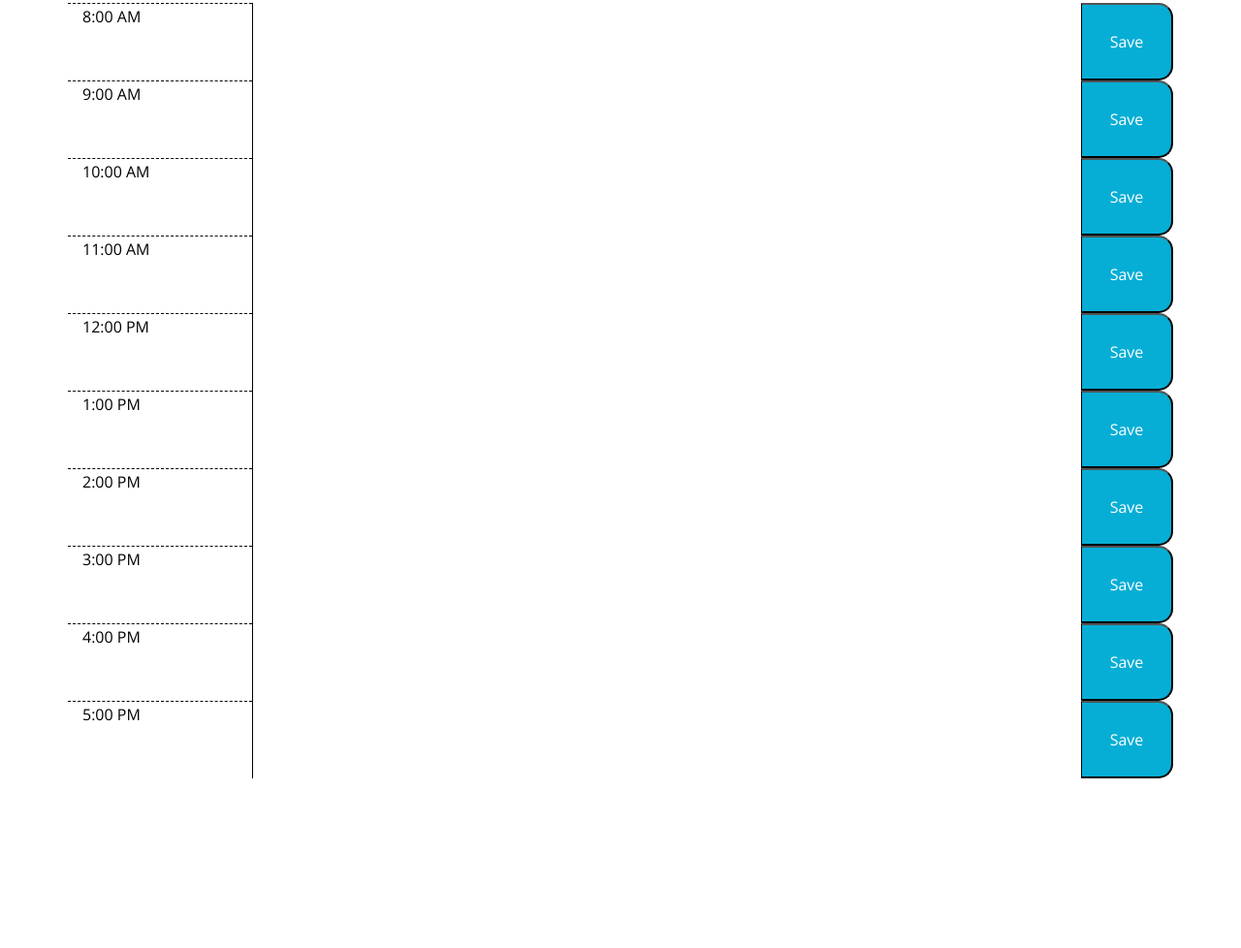
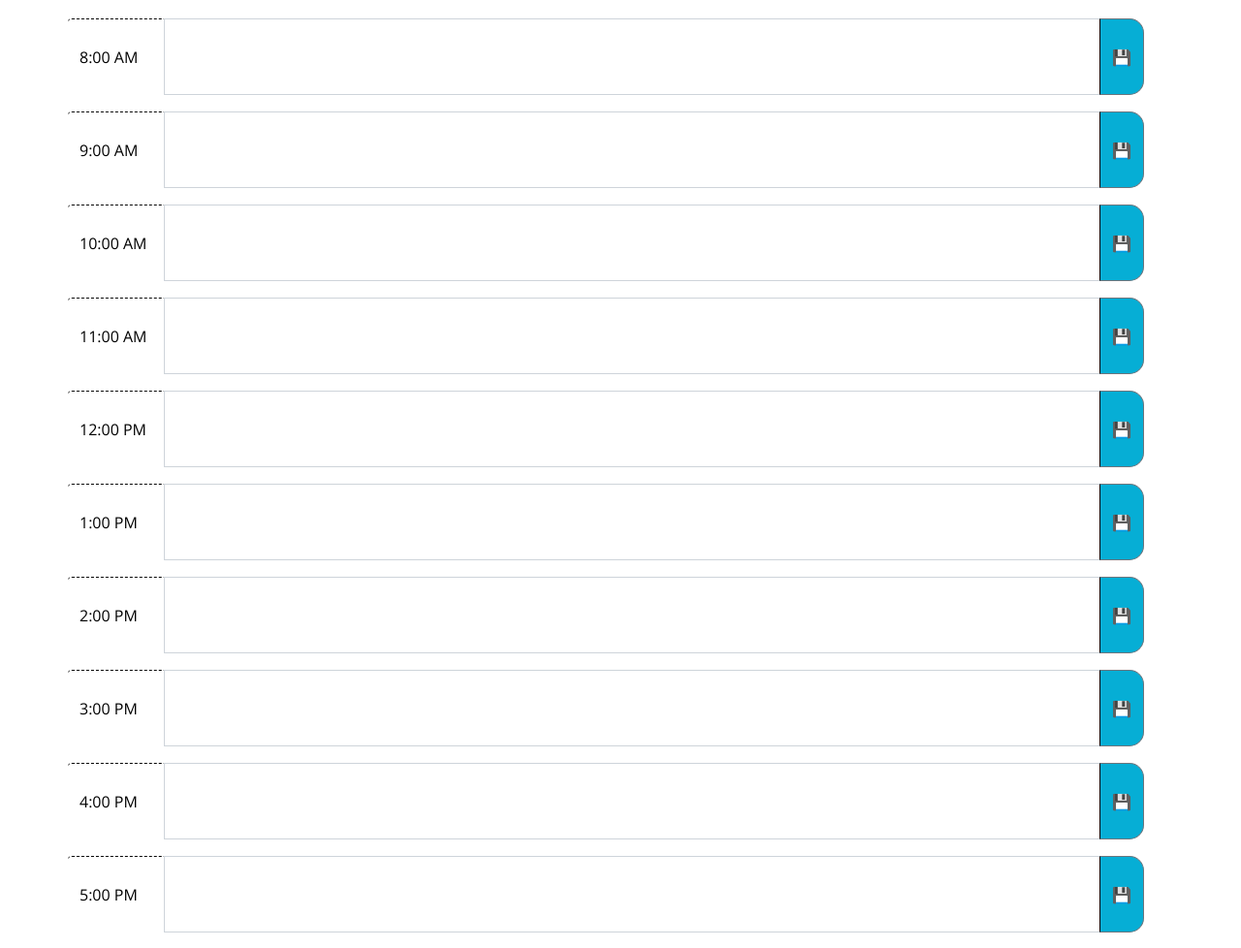
Before and after one commit to shelleymcq/Work-Day-Scheduler, a plain HTML site: page index.html in a window 1280 px wide. Shown: the part 354-1332 px from the top of the page at 97% size. Before the commit the page ends 1157 px from the top, so only its background shows below. Drawn offline with nearby package versions, Linux system fonts and the light colour scheme.

Commit message:
updating html and js

```diff
--- a/index.html
+++ b/index.html
@@ -27,62 +27,111 @@
       <h1 class="display-3">Work Day Scheduler</h1>
       <p class="lead">A simple calendar app for scheduling your work day</p>
       <p id="currentDay" class="lead"></p>
-      <div id="currentTime" class="lead"></div>
+      <p id="currentTime" class="lead"></p>
     </header>
+
     <div class="container">
+
       <!-- Timeblocks go here -->
-      <div class="row">
-        <div class="col-sm-2 hour" id="08">8:00 AM</div>
-        <input class="col-sm-9"></input>
-        <button class="col-sm-1 saveBtn">Save</button>
-      </div>
-      <div class="row">
-        <div class="col-sm-2 hour" id="09">9:00 AM</div>
-        <input class="col-sm-9"></input>
-        <button class="col-sm-1 saveBtn">Save</button>
-      </div>
-      <div class="row">
-        <div class="col-sm-2 hour" id="10">10:00 AM</div>
-        <input class="col-sm-9"></input>
-        <button class="col-sm-1 saveBtn">Save</button>
-      </div>
-      <div class="row">
-        <div class="col-sm-2 hour" id="11">11:00 AM</div>
-        <input class="col-sm-9"></input>
-        <button class="col-sm-1 saveBtn">Save</button>
-      </div>
-      <div class="row">
-        <div class="col-sm-2 hour" id="12">12:00 PM</div>
-        <input class="col-sm-9"></input>
-        <button class="col-sm-1 saveBtn">Save</button>
-      </div>
-      <div class="row">
-        <div class="col-sm-2 hour" id="13">1:00 PM</div>
-        <input class="col-sm-9"></input>
-        <button class="col-sm-1 saveBtn">Save</button>
-      </div>
-      <div class="row">
-        <div class="col-sm-2 hour" id="14">2:00 PM</div>
-        <input class="col-sm-9"></input>
-        <button class="col-sm-1 saveBtn">Save</button>
-      </div>
-      <div class="row">
-        <div class="col-sm-2 hour" id="15">3:00 PM</div>
-        <input class="col-sm-9"></input>
-        <button class="col-sm-1 saveBtn">Save</button>
-      </div>
-      <div class="row">
-        <div class="col-sm-2 hour" id="16">4:00 PM</div>
-        <input class="col-sm-9"></input>
-        <button class="col-sm-1 saveBtn">Save</button>
-      </div>
-      <div class="row">
-        <div class="col-sm-2 hour" id="17">5:00 PM</div>
-        <input class="col-sm-9"></input>
-        <button class="col-sm-1 saveBtn">Save</button>
+      <div class="input-group mb-3 row">
+        <div class="input-group-prepend">
+            <span class="input-group-text hour" id="08">8:00 AM</span>
+          </div>
+          <textarea class="form-control" rows="2" id="input"></textarea>
+        <div class="input-group-append">
+          <button class="btn btn-outline-secondary saveBtn" type="button">&#x1f4be</button>
+        </div>
       </div>
 
+      <div class="input-group mb-3 row">
+        <div class="input-group-prepend">
+            <span class="input-group-text hour" id="09">9:00 AM</span>
+          </div>
+          <textarea class="form-control" rows="2" id="input"></textarea>
+        <div class="input-group-append">
+          <button class="btn btn-outline-secondary saveBtn" type="button">&#x1f4be</button>
+        </div>
+      </div>
 
+      <div class="input-group mb-3 row">
+        <div class="input-group-prepend">
+            <span class="input-group-text hour" id="10">10:00 AM</span>
+          </div>
+          <textarea class="form-control" rows="2" id="input"></textarea>
+        <div class="input-group-append">
+          <button class="btn btn-outline-secondary saveBtn" type="button">&#x1f4be</button>
+        </div>
+      </div>
+
+      <div class="input-group mb-3 row">
+        <div class="input-group-prepend">
+            <span class="input-group-text hour" id="11">11:00 AM</span>
+          </div>
+          <textarea class="form-control" rows="2" id="input"></textarea>
+        <div class="input-group-append">
+          <button class="btn btn-outline-secondary saveBtn" type="button">&#x1f4be</button>
+        </div>
+      </div>
+
+      <div class="input-group mb-3 row">
+        <div class="input-group-prepend">
+            <span class="input-group-text hour" id="12">12:00 PM</span>
+          </div>
+          <textarea class="form-control" rows="2" id="input"></textarea>
+        <div class="input-group-append">
+          <button class="btn btn-outline-secondary saveBtn" type="button">&#x1f4be</button>
+        </div>
+      </div>
+
+      <div class="input-group mb-3 row">
+        <div class="input-group-prepend">
+            <span class="input-group-text hour" id="13">1:00 PM</span>
+          </div>
+          <textarea class="form-control" rows="2" id="input"></textarea>
+        <div class="input-group-append">
+          <button class="btn btn-outline-secondary saveBtn" type="button">&#x1f4be</button>
+        </div>
+      </div>
+
+      <div class="input-group mb-3 row">
+        <div class="input-group-prepend">
+            <span class="input-group-text hour" id="14">2:00 PM</span>
+          </div>
+          <textarea class="form-control" rows="2" id="input"></textarea>
+        <div class="input-group-append">
+          <button class="btn btn-outline-secondary saveBtn" type="button">&#x1f4be</button>
+        </div>
+      </div>
+
+      <div class="input-group mb-3 row">
+        <div class="input-group-prepend">
+            <span class="input-group-text hour" id="15">3:00 PM</span>
+          </div>
+          <textarea class="form-control" rows="2" id="input"></textarea>
+        <div class="input-group-append">
+          <button class="btn btn-outline-secondary saveBtn" type="button">&#x1f4be</button>
+        </div>
+      </div>
+
+      <div class="input-group mb-3 row">
+        <div class="input-group-prepend">
+            <span class="input-group-text hour" id="16">4:00 PM</span>
+          </div>
+          <textarea class="form-control" rows="2" id="input"></textarea>
+        <div class="input-group-append">
+          <button class="btn btn-outline-secondary saveBtn" type="button">&#x1f4be</button>
+        </div>
+      </div>
+
+      <div class="input-group mb-3 row">
+        <div class="input-group-prepend">
+            <span class="input-group-text hour" id="17">5:00 PM</span>
+          </div>
+          <textarea class="form-control" rows="2" id="input"></textarea>
+        <div class="input-group-append">
+          <button class="btn btn-outline-secondary saveBtn" type="button">&#x1f4be</button>
+        </div>
+      </div>
 
     </div>
 
--- a/script.js
+++ b/script.js
@@ -1,35 +1,38 @@
+// .container
+// textarea
+// .row
+// .hour
+// .past
+// .present
+// .future
+// .saveBtn
+
+
 // displays current day and date in the header
 const today = moment().format('dddd, LL');
 $("#currentDay").append(today);
 
 
-// displays and updates time - sort of. It changes time every minute, but it starts at min:00 no matter the time...still working on jQuery version
+// displays and updates time every 10 seconds
 let clock = function() {
     document.getElementById("currentTime").innerText = `${moment().format('LT')}`;
 }
 
 clock();
-setInterval(clock, 60000);
+setInterval(clock, 10000);
 
 
-// gets current hour to compare to row
+let currentHour = moment().format("kk");
+console.log(currentHour);
 
-let time = moment().format("kk");
+// querySelectAll returns a node list (all the time blocks) to set color, use jQ (pg 310)
 
 
-const get08 = $(".hour")[0].id;
-const get09 = $(".hour")[1].id;
-const get10 = $(".hour")[2].id;
-const get11 = $(".hour")[3].id;
-const get12 = $(".hour")[4].id;
-const get13 = $(".hour")[5].id;
-const get14 = $(".hour")[6].id;
-const get15 = $(".hour")[7].id;
-const get16 = $(".hour")[8].id;
-const get17 = $(".hour")[9].id;
 
-let getHour = [get08, get09, get10, get11, get12, get13, get14, get15, get16, get17];
 
-console.log(getHour)
+// use sibling to determine which saveBtn is clicked
 
-// I really wanted to loop over the getHour array to check time and change color, but couldn't get it to work, and rand out of time before I could finish the save in local storage.
+
+
+
+// save input text to local storage
--- a/style.css
+++ b/style.css
@@ -4,7 +4,7 @@ body {
   line-height: 1;
 }
 
-input {
+textarea {
   background: transparent;
   border: none;
   resize: none;
@@ -25,7 +25,6 @@ input {
   white-space: pre-wrap;
 }
 
-
 .row {
   white-space: pre-wrap;
   height: 80px;
@@ -35,35 +34,31 @@ input {
 .hour {
   background-color: #ffffff;
   color: #000000;
+  border: none;
   border-top: 1px dashed #000000;
-  padding-top: 5px;
-  height: 40px;
+  width: 100px;
 }
 
-
 .past {
-  background-color: #b8b7b7;
+  background-color: #d3d3d3;
   color: white;
 }
 
 .present {
-  background-color: #fd918b;
+  background-color: #ff6961;
   color: white;
 }
 
 .future {
-  background-color: #a0e2a0;
+  background-color: #77dd77;
   color: white;
 }
-
-
 
 .saveBtn {
   border-left: 1px solid black;
   border-top-right-radius: 15px;
   border-bottom-right-radius: 15px;
   background-color: #06aed5;
-  height: 80px;
   color: white;
 }
 
```
